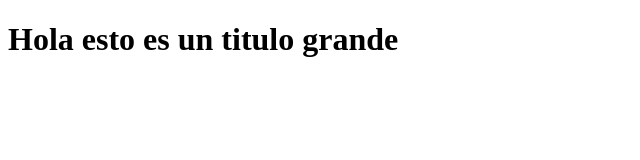
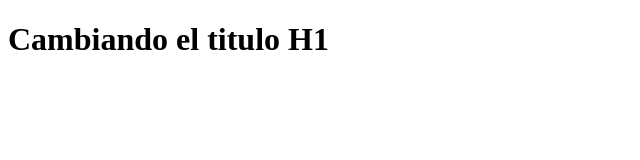
Before and after one commit to koke2801/proyectoDemoCursoPrework, a plain HTML site: page index.html in a window 1280 px wide. Shown: the whole page, without its empty margins (0-640 px from the left). Drawn offline with Linux system fonts and the light colour scheme.

Commit message:
cambios en index

```diff
--- a/index.html
+++ b/index.html
@@ -7,6 +7,6 @@
     <title>Hola Mundo</title>
 </head>
 <body>
-        <h1>Hola esto es un titulo grande</h1>
+        <h1>Cambiando el titulo H1</h1>
 </body>
 </html>
```
